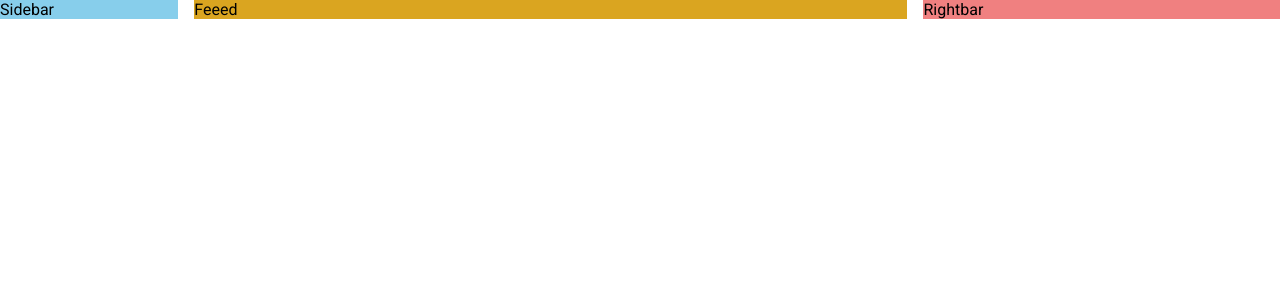
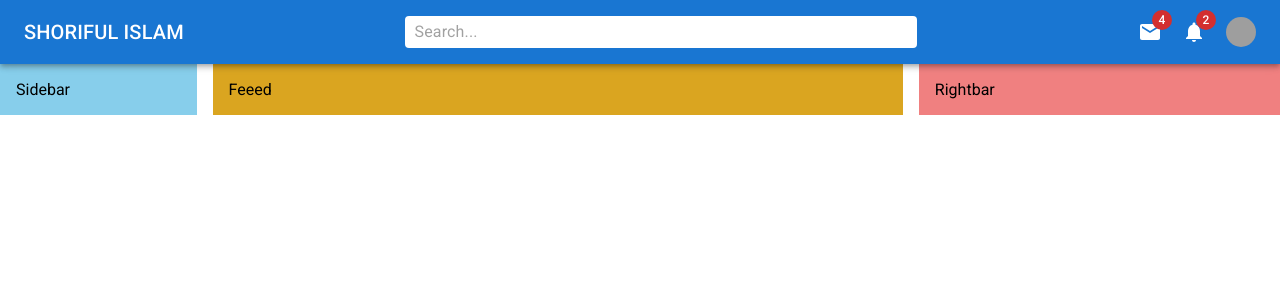
Before and after one commit to khanshorif331/react-mui-project, a React (Create React App) app: page / in a window 1280 px wide. Shown: the top 300 px of the page. Built offline with nearby package versions, Linux system fonts and the light colour scheme; grey boxes are pictures that could not be loaded.

Commit message:
created the navbar

```diff
--- a/src/App.js
+++ b/src/App.js
@@ -7,7 +7,7 @@ import Sidebar from './components/Sidebar'
 function App() {
 	return (
 		<Box>
-			{/* <Navbar></Navbar> */}
+			<Navbar></Navbar>
 			<Stack direction='row' spacing={2} justifyContent='space-between'>
 				<Sidebar></Sidebar>
 				<Feed></Feed>
--- a/src/components/Feed.js
+++ b/src/components/Feed.js
@@ -3,7 +3,7 @@ import React from 'react'
 
 const Feed = () => {
 	return (
-		<Box bgcolor='goldenrod' flex={4}>
+		<Box bgcolor='goldenrod' flex={4} p={2}>
 			Feeed
 		</Box>
 	)
--- a/src/components/Navbar.js
+++ b/src/components/Navbar.js
@@ -1,10 +1,83 @@
+import {
+	AppBar,
+	Avatar,
+	Badge,
+	Box,
+	InputBase,
+	styled,
+	Toolbar,
+	Typography,
+} from '@mui/material'
 import React from 'react'
+import { Pets, Mail, Notifications } from '@mui/icons-material'
+
+const StyledToolbar = styled(Toolbar)({
+	display: 'flex',
+	justifyContent: 'space-between',
+})
+
+const Search = styled('div')(({ theme }) => ({
+	backgroundColor: 'white',
+	padding: '0 10px',
+	borderRadius: theme.shape.borderRadius,
+	width: '40%',
+}))
+const Icons = styled(Box)(({ theme }) => ({
+	display: 'flex',
+	alignItems: 'center',
+	gap: '20px',
+	// [theme.breakpoints.up('sm')]:{
+	//     display:'flex'
+	// }
+}))
+const UserBox = styled(Box)(({ theme }) => ({
+	display: 'flex',
+	alignItems: 'center',
+	gap: '10px',
+}))
 
 const Navbar = () => {
 	return (
-		<div>
-			<h1>Navbar</h1>
-		</div>
+		<AppBar position='sticky'>
+			<StyledToolbar>
+				<Typography
+					variant='h6'
+					sx={{ display: { xs: 'none', sm: 'block' } }}
+				>
+					SHORIFUL ISLAM
+				</Typography>
+				<Pets sx={{ display: { xs: 'block', sm: 'none' } }}></Pets>
+				<Search>
+					<InputBase placeholder='Search...'></InputBase>
+				</Search>
+				{/* for pc device */}
+				<Icons sx={{ display: { xs: 'none', sm: 'flex' } }}>
+					<Badge badgeContent={4} color='error'>
+						<Mail />
+					</Badge>
+					<Badge badgeContent={2} color='error'>
+						<Notifications />
+					</Badge>
+					<Avatar
+						sx={{ width: 30, height: 30 }}
+						alt='Shoriful Islam'
+						src='/static/images/avatar/2.jpg'
+					/>
+				</Icons>
+				{/* for mobile device */}
+				<UserBox sx={{ display: { xs: 'flex', sm: 'none' } }}>
+					<Avatar
+						sx={{
+							width: 30,
+							height: 30,
+						}}
+						alt='Shoriful Islam'
+						src='/static/images/avatar/2.jpg'
+					/>
+					<Typography variant='span'>SHORIF</Typography>
+				</UserBox>
+			</StyledToolbar>
+		</AppBar>
 	)
 }
 
--- a/src/components/Rightbar.js
+++ b/src/components/Rightbar.js
@@ -3,7 +3,12 @@ import React from 'react'
 
 const Rightbar = () => {
 	return (
-		<Box bgcolor='lightcoral' flex={2}>
+		<Box
+			bgcolor='lightcoral'
+			flex={2}
+			p={2}
+			sx={{ display: { xs: 'none', sm: 'block' } }}
+		>
 			Rightbar
 		</Box>
 	)
--- a/src/components/Sidebar.js
+++ b/src/components/Sidebar.js
@@ -3,7 +3,12 @@ import React from 'react'
 
 const Sidebar = () => {
 	return (
-		<Box bgcolor='skyblue' flex={1}>
+		<Box
+			bgcolor='skyblue'
+			flex={1}
+			p={2}
+			sx={{ display: { xs: 'none', sm: 'block' } }}
+		>
 			Sidebar
 		</Box>
 	)
```
